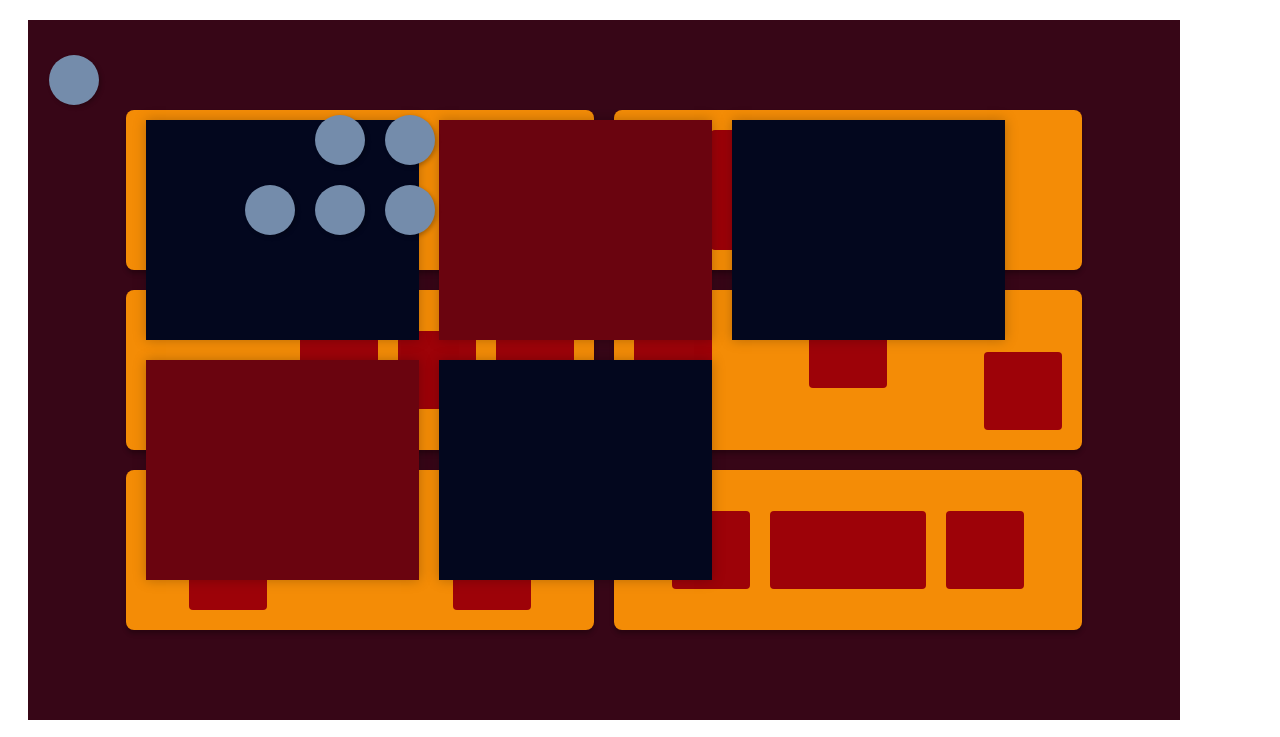
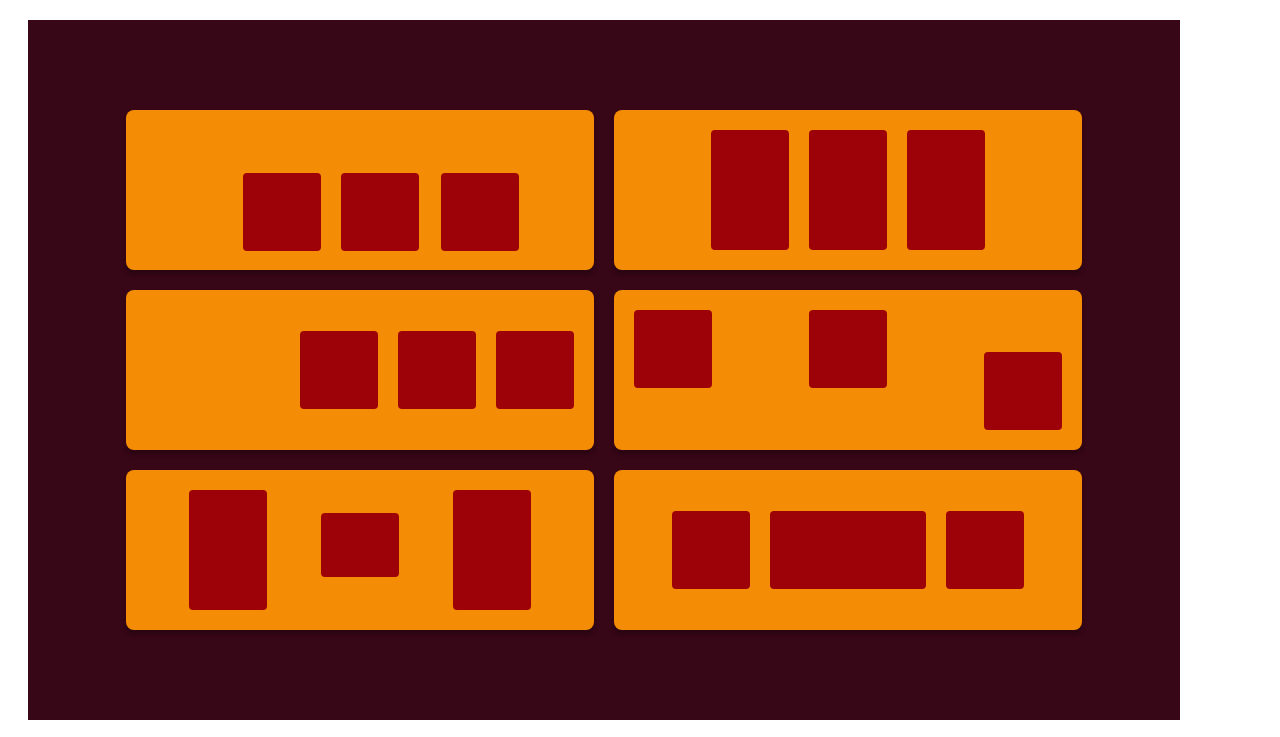
Before and after one commit to ErikaRahm/Flexbox, a plain HTML site: page index.html in a window 1280 px wide. Shown: the top 737 px of the page. Drawn offline with Linux system fonts and the light colour scheme.

Commit message:
first right change

```diff
--- a/Style/styles.css
+++ b/Style/styles.css
@@ -255,128 +255,3 @@
     background: #9d0208;
     border-radius: 4px;
 }
-
-.flexbox-container2 {
-    position: relative;
-    display: flexbox;
-    width: 1152px;
-    height: 700px;
-    background: #FAA307;
-    margin: 20px;
-}
-
-.first-block {
-    position: absolute;
-    width: 273px;
-    height: 220px;
-    left: 146px;
-    top: 120px;
-    background: #03071E;
-    box-shadow: 0px 0px 12px rgba(0, 0, 0, 0.25);
-}
-
-.second-block {
-    position: absolute;
-    width: 273px;
-    height: 220px;
-    left: 439px;
-    top: 120px;
-    background: #6A040F;
-    box-shadow: 0px 0px 12px rgba(0, 0, 0, 0.25);
-}
-
-.third-block {
-    position: absolute;
-    width: 273px;
-    height: 220px;
-    left: 732px;
-    top: 120px;
-    background: #03071E;
-    box-shadow: 0px 0px 12px rgba(0, 0, 0, 0.25);
-}
-
-.fourth-block {
-    position: absolute;
-    width: 273px;
-    height: 220px;
-    left: 146px;
-    top: 360px;
-    background: #6A040F;
-    box-shadow: 0px 0px 12px rgba(0, 0, 0, 0.25);
-}
-
-.fifth-block {
-    position: absolute;
-    width: 273px;
-    height: 220px;
-    left: 439px;
-    top: 360px;
-    background: #03071E;
-    box-shadow: 0px 0px 12px rgba(0, 0, 0, 0.25);
-}
-
-.ellipse1 {
-    position: absolute;
-    border-radius: 50%;
-    width: 50px;
-    height: 50px;
-    left: 385px;
-    top: 185px;
-    background: #748CAB;
-    box-shadow: 2px 2px 4px rgba(0, 0, 0, 0.25);
-}
-
-.ellipse2 {
-    position: absolute;
-    border-radius: 50%;
-    width: 50px;
-    height: 50px;
-    left: 315px;
-    top: 185px;
-    background: #748CAB;
-    box-shadow: 2px 2px 4px rgba(0, 0, 0, 0.25);
-}
-
-.ellipse3 {
-    position: absolute;
-    border-radius: 50%;
-    width: 50px;
-    height: 50px;
-    left: 245px;
-    top: 185px;
-    background: #748CAB;
-    box-shadow: 2px 2px 4px rgba(0, 0, 0, 0.25);
-}
-
-.ellipse4 {
-    position: absolute;
-    border-radius: 50%;
-    width: 50px;
-    height: 50px;
-    left: 385px;
-    top: 115px;
-    background: #748CAB;
-    box-shadow: 2px 2px 4px rgba(0, 0, 0, 0.25);
-}
-
-.ellipse5 {
-    position: absolute;
-    border-radius: 50%;
-    width: 50px;
-    height: 50px;
-    left: 315px;
-    top: 115px;
-    background: #748CAB;
-    box-shadow: 2px 2px 4px rgba(0, 0, 0, 0.25);
-}
-
-.ellipse6 {
-    position: absolute;
-    border-radius: 50%;
-    width: 50px;
-    height: 50px;
-    left: 49px;
-    top: 55px;
-    background: #748CAB;
-    box-shadow: 2px 2px 4px rgba(0, 0, 0, 0.25);
-}
--- a/index.html
+++ b/index.html
@@ -37,43 +37,5 @@
               <div class="red-box18"></div>
     </div>
 
-    <div class="flexbox-container2"></div>
-        <div class="first-block"></div>
-          <div class="second-block"></div>
-           <div class="third-block"></div>
-              <div class="fourth-block"></div>
-                  <div class="fifth-block"></div>
-
-    <div class="circles"></div>
-        <div class="ellipse1"></div>
-          <div class="ellipse2"></div>
-            <div class="ellipse3"></div>
-             <div class="ellipse4"></div>
-            <div class="ellipse5"></div>
-               <div class="ellipse6"></div>
-              <div class="ellipse7"></div>
-                 <div class="ellipse8"></div>
-                      <div class="ellipse9"></div>
-                      <div class="ellipse10"></div>
-                          <div class="ellipse11"></div>
-                   <div class="ellipse12"></div>
-               <div class="ellipse13"></div>
-                  <div class="ellipse14"></div>
-               <div class="ellipse15"></div>
-              <div class="ellipse16"></div>
-               <div class="ellipse17"></div>
-              <div class="ellipse18"></div>
-                <div class="ellipse19"></div>
-              <div class="ellipse20"></div>
-            <div class="ellipse21"></div>
-              <div class="ellipse22"></div>
-                 <div class="ellipse23"></div>
-              <div class="ellipse24"></div>
-                <div class="ellipse25"></div>
-             <div class="ellipse26"></div>
-           <div class="ellipse27"></div>
-        <div class="ellipse28"></div>
-    </div>
-
-  </body>
+</body>
 </html>
```
